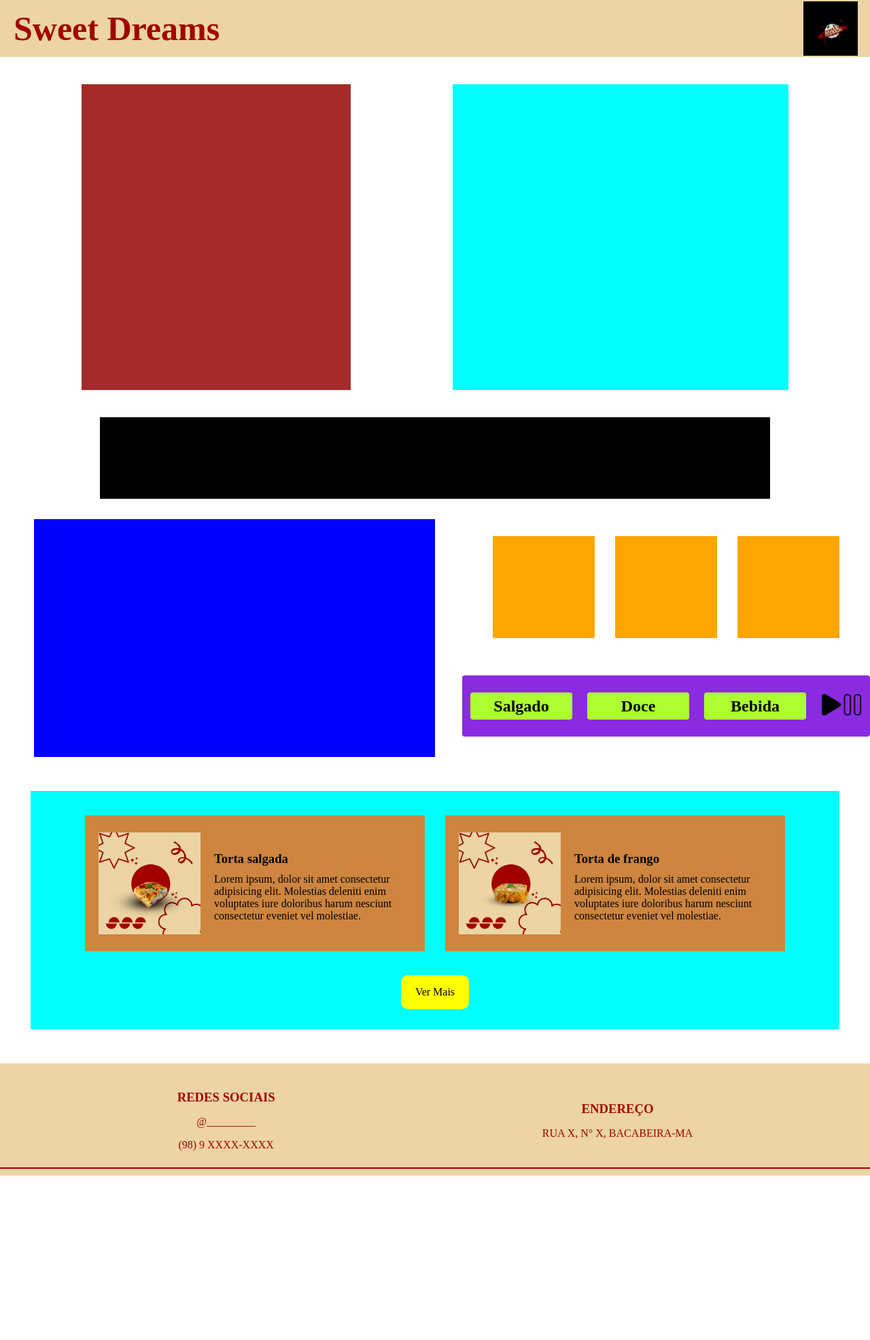
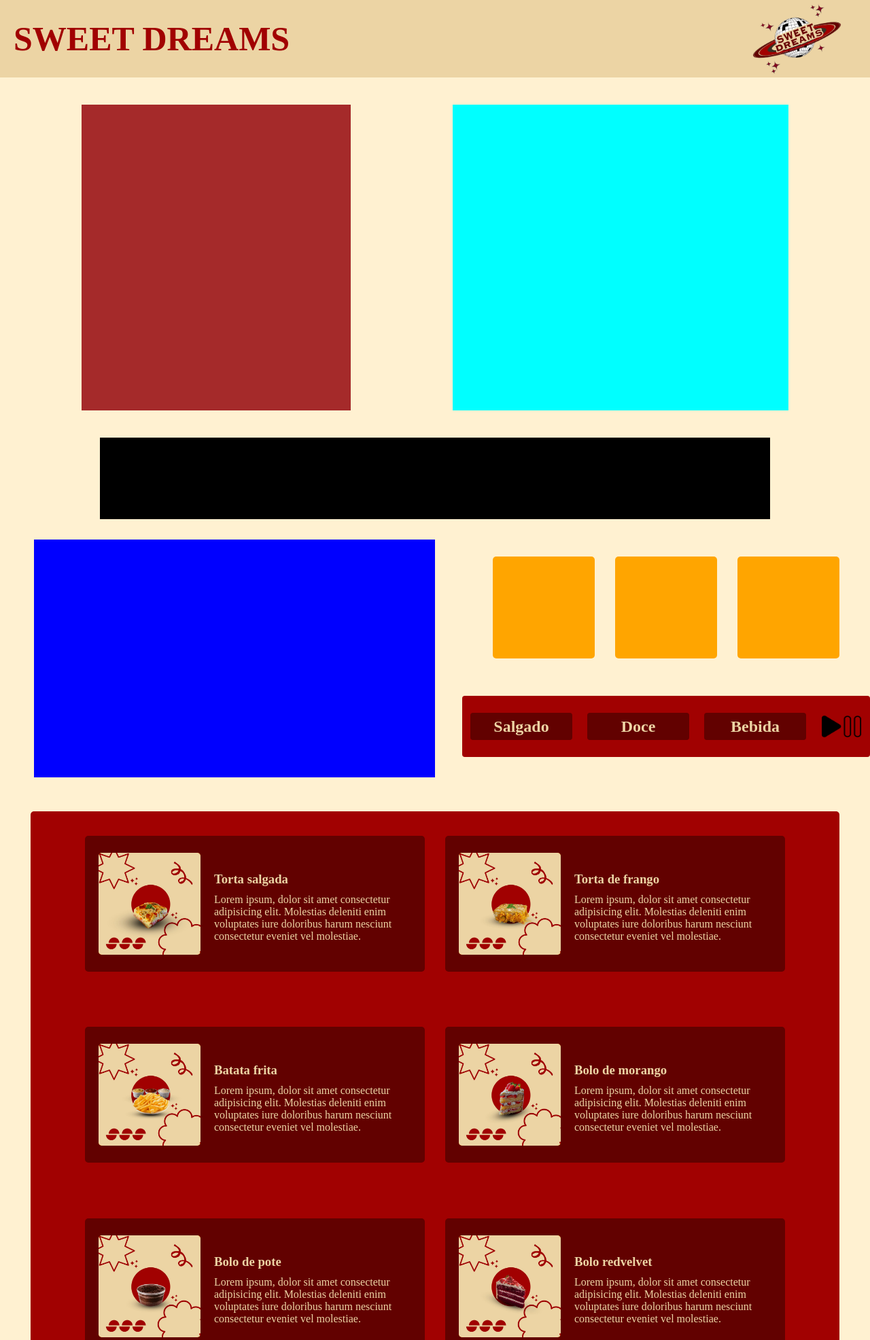
Before and after one commit to ItaloGVReis/sweetDreams, a Flask app: page / in a window 1280 px wide. Shown: the top 1972 px of the page at 68% size. Before the commit the page ends 1730 px from the top, so only its background shows below. Run offline with Flask 3, Linux system fonts and the light colour scheme; some libraries are stand-ins or nearby versions.

Commit message:
filtragem e começo da segunda pagina

```diff
--- a/main.py
+++ b/main.py
@@ -32,6 +32,14 @@ def test_db():
     cursor.close()
     return f'A solução é: {result[0]}'
 
+@app.route('/cardapio')
+def cardapio():
+    # cursor = mysql.connection.cursor()
+    # cursor.execute('SELECT nome FROM pratos')  # Suponha que "pratos" é uma tabela
+    # pratos = cursor.fetchall()
+    # cursor.close()
+    return render_template('cardapio.html')#, pratos=pratos)
+
+
 if __name__ == "__main__":
     app.run(debug=True)
-"sera que vai?"
--- a/static/script.js
+++ b/static/script.js
@@ -1,65 +1,50 @@
-document.getElementById("verMais").addEventListener("click", function() {
-    var button = document.getElementById("verMais");
-    var comidasumElements = document.querySelectorAll(".comidasum");
-    var comidasElements = document.querySelectorAll(".comidasum");
-    const filterButtons = document.querySelectorAll('.tipos');
-    const comidas = document.querySelectorAll('.comidas, .comidasum');
-    const verMaisButton = document.getElementById("verMais");
-    let activeFilter = '';
+document.addEventListener("DOMContentLoaded", () => {
+    const buttons = document.querySelectorAll(".tipos");
+    const items = document.querySelectorAll(".comidasum");
+    let activeFilter = null; // Para rastrear o filtro ativo
 
-    if (button.innerText === "Ver Mais") {
-        // Mostra as divs comidasum com efeito
-        comidasumElements.forEach(function(element) {
-            element.style.display = "flex"; // Primeiro, garantir que estejam no layout
-            setTimeout(function() {
-                element.classList.add("show"); // Depois, aplicar a classe de transição
-            }, 10); // Pequeno delay para acionar a transição
-        });
-        // Altera o texto do botão
-        button.innerText = "Ver Menos";
-        // Move o botão para o final da div quadrado
-        document.querySelector(".quadrado").appendChild(button);
-    } else {
-        // Oculta as divs comidasum com efeito
-        comidasumElements.forEach(function(element) {
-            element.classList.remove("show");
-            setTimeout(function() {
-                element.style.display = "none"; // Ocultar após a transição
-            }, 500); // Tempo para a transição terminar
-        });
-        // Altera o texto do botão
-        button.innerText = "Ver Mais";
-    }
+    buttons.forEach(button => {
+        button.addEventListener("click", () => {
+            const filter = button.getAttribute("data-filter");
 
-    filterButtons.forEach(button => {
-        button.addEventListener('click', function () {
-            const filter = this.getAttribute('data-filter');
-            const filteredComidas = document.querySelectorAll(`.comidas.${filter}, .comidasum.${filter}`);
-
+            // Alternar o filtro ativo
             if (activeFilter === filter) {
-                // Desfiltrar e voltar ao normal
-                comidas.forEach(comida => {
-                    comida.style.display = "flex";
-                    comida.classList.remove('show');
-                });
-                activeFilter = '';
-                verMaisButton.style.display = "none";
-                verMaisButton.innerText = "Ver Menos";
+                activeFilter = null; // Remover o filtro
+                showAllItems(); // Mostrar todos os itens
             } else {
-                // Filtrar por categoria
-                comidas.forEach(comida => {
-                    comida.style.display = "none";
-                    comida.classList.remove('show');
-                });
-                filteredComidas.forEach(comida => {
-                    comida.style.display = "flex";
-                    setTimeout(function() {
-                        comida.classList.add("show");
-                    }, 10);
-                });
-                activeFilter = filter;
-
+                activeFilter = filter; // Atualizar o filtro ativo
+                filterItems(filter); // Filtrar itens
             }
         });
     });
+
+    function filterItems(filter) {
+        items.forEach(item => {
+            if (item.classList.contains(filter)) {
+                fadeIn(item);
+            } else {
+                fadeOut(item);
+            }
+        });
+    }
+
+    function showAllItems() {
+        items.forEach(item => fadeIn(item));
+    }
+
+    function fadeOut(element) {
+        element.style.transition = "opacity 0.5s ease";
+        element.style.opacity = "0";
+        setTimeout(() => {
+            element.style.display = "none";
+        }, 500);
+    }
+
+    function fadeIn(element) {
+        element.style.display = "flex";
+        setTimeout(() => {
+            element.style.transition = "opacity 0.5s ease";
+            element.style.opacity = "1";
+        }, 0);
+    }
 });
--- a/static/style.css
+++ b/static/style.css
@@ -1,5 +1,6 @@
 body{
     margin: 0 auto;
+    background-color: #fff1d1;
 }
 
 .head{
@@ -8,7 +9,7 @@ body{
     background-color: #ecd4a4;
     padding: 7px 20px;
     width: 97%;
-    height: 70px;
+    height: 100px;
     align-items: center;
 
 
@@ -24,8 +25,8 @@ body{
 
 }
 .hbutao{
-    width: 80px;
-    height: 80px;
+    width: 180px;
+    height: 180px;
 }
 .ilustra{
     display: flex;
@@ -90,6 +91,7 @@ body{
     width: 150px;
     background-color: orange;
     flex-shrink: 0;
+    border-radius: 5px;
 }
 .jeito{
     height: 350px;
@@ -110,7 +112,7 @@ body{
     justify-content: space-between;
     height: 90px;
     width: 600px;
-    background-color: blueviolet;
+    background-color: #a10101;
     align-items: center;
     border-radius: 4px;
 
@@ -122,11 +124,12 @@ body{
     justify-content: center;
     height: 40px;
     width: 150px;
-    background-color: greenyellow;
+    background-color: #620100;
+    color: #ecd4a4;
     cursor: pointer;
     border-radius: 4px;
 }
-.simb img{
+.simb{
     height: 50px;
     width: 60px;
 
@@ -146,62 +149,31 @@ body{
     justify-content: center;
     width: 93%;
     height: auto;
-    background-color: aqua;
+    background-color: #a10101;
+    border-radius: 5px;
 }
 
-.comidas {
+
+.comidasum {
     display: flex;
-    margin: 3% 10px; /* Adicionado margens para espaçamento adequado */
+    margin: 3% 10px;
     height: 200px;
     width: 500px;
-    background-color: peru;
-    align-items: center;
-    justify-content: space-between;
-    padding: 20px;
-    gap: 20px;
-    box-sizing: border-box;
-}
-
-.comidasum {
-    display: none;
-    margin: 3% 10px; /* Mesma margem das divs comidas */
-    height: 200px;
-    width: 500px;
-    background-color: peru;
-    opacity: 0; /* Inicialmente invisível */
-    transition: opacity 0.5s ease-in-out; /* Animação de transição */
+    background-color: #620100;
+    color: #ecd4a4;
     box-sizing: border-box;
     align-items: center;
     justify-content: space-between;
     padding: 20px;
     gap: 20px;
+    opacity: 1; /* Para transição de opacidade */
+    transition: opacity 0.5s ease; /* Suaviza mudanças de opacidade */
+    border-radius: 5px;
+}
+.tipo :hover{
+    color: #a10101;
 }
 
-.comidasum.show {
-    display: block;
-    opacity: 1; /* Visível com transição */
-}
-
-
-.butico {
-    display: flex;
-    align-items: center;
-    justify-content: center;
-    width: 100px;
-    height: 50px;
-    background-color: yellow;
-    border-radius: 10px;
-    cursor: pointer;
-    margin-bottom: 30px; /* Ajustado para espaçamento adequado */
-}
-
-.problema {
-    display: flex;
-    align-items: center;
-    justify-content: center;
-    gap: 10px;
-    width: 100%;
-}
 
 .chato {
     display: flex;
@@ -212,8 +184,8 @@ body{
 }
 
 .footer {
-    background-color: #ecd4a4;
-    color: #a10101;
+    background-color: #a10101;
+    color: #ecd4a4;
     padding: 20px 0;
     text-align: center;
     position: relative;
@@ -239,13 +211,73 @@ body{
 .footer-line {
     width: 100%;
     height: 2px;
-    background-color: #a10101;
+    background-color: #ecd4a4;
     position: absolute;
     bottom: 10px;
     left: 0;
 }
 .show{
     display: flex;
+}
+/* ------------/--------------/----cardapio.html-----/-------------------------------------------------/ */
+
+header .search-bar {
+    flex: 1;
+    margin: 0 10px;
+}
+header input {
+    width: 100%;
+    padding: 5px;
+}
+.meio {
+    max-width: 1200px;
+    margin: 20px auto;
+    padding: 10px;
+}
+.product-display {
+    display: flex;
+    gap: 20px;
+}
+.product-display img {
+    width: 300px;
+    height: auto;
+    border: 2px solid #ccc;
+}
+.product-details {
+    flex: 1;
+}
+.product-details h1 {
+    margin-top: 0;
+}
+.price {
+    font-size: 1.5em;
+    color: #d9534f;
+}
+.add-ons {
+    margin-top: 20px;
+}
+.add-ons button {
+    margin: 5px;
+    padding: 10px;
+    background-color: #5cb85c;
+    color: white;
+    border: none;
+    border-radius: 5px;
+    cursor: pointer;
+}
+.reviews, .suggestions {
+    margin-top: 30px;
+}
+.reviews h2, .suggestions h2 {
+    border-bottom: 2px solid #ddd;
+    padding-bottom: 5px;
+}
+.review-item, .suggestion-item {
+    border: 1px solid #ddd;
+    border-radius: 5px;
+    padding: 10px;
+    margin: 10px 0;
+    background-color: #fff;
 }
 
 @media (max-width: 600px) {
--- a/templates/index.html
+++ b/templates/index.html
@@ -9,12 +9,12 @@
 <body>
     <header class="head">
         <div  class="logo">
-            <h1>Sweet Dreams</h1>
+            <h1>SWEET DREAMS</h1>
         </div>
 
         <div class="simbolos">
 
-                <img src="/static/imagens/icone.jpeg" alt="icone" class="hbutao">
+                <img src="/static/imagens/logo.PNG" alt="icone" class="hbutao">
 
         </div>
     </header>
@@ -60,9 +60,7 @@
                             <div class="tipos" data-filter="salgado" style="margin-left: 12px;"><h2>Salgado</h2></div>
                             <div class="tipos" data-filter="doce"><h2>Doce</h2></div>
                             <div class="tipos" data-filter="bebida" ><h2>Bebida</h2></div>
-                            <div class="simb" style="margin-right: 12px;">
-                                <img src="/static/imagens/pausa.png" alt="simbolo de pausa e play">
-                            </div>
+                            <img src="/static/imagens/pausa.png" alt="simbolo de pausa e play" class="simb" style="margin-right: 12px;">
 
                         </div>
                     </div>
@@ -72,9 +70,9 @@
         </div>
         <div class="cardapao">
             <div class="quadrado">
-                <div class="problema">
+                <div class="chato">
 
-                    <div class="comidas salgado">
+                    <div class="comidasum salgado">
                         <img src="/static/imagens/torta-s.jpeg" alt="torta salgada" class="photo">
 
                         <div>
@@ -85,7 +83,7 @@
                         </div>
                     </div>
 
-                    <div class="comidas salgado">
+                    <div class="comidasum salgado">
                         <img src="/static/imagens/torta-f.jpeg" alt="torta de frango" class="photo">
 
                         <div>
@@ -95,13 +93,6 @@
                               consectetur eveniet vel molestiae.</p>
                         </div>
                     </div>
-                </div>
-
-                <div class="butico" id="verMais">
-                    Ver Mais
-                </div>
-
-                <div class="chato">
 
                     <div class="comidasum salgado">
                         <img src="/static/imagens/batata.jpeg" alt="batata frita" class="photo">
```
Also changed, not shown: templates/cardapio.html (added, +82 -0 lines), static/imagens/icone.jpeg (deleted), static/imagens/logo.PNG (added).
